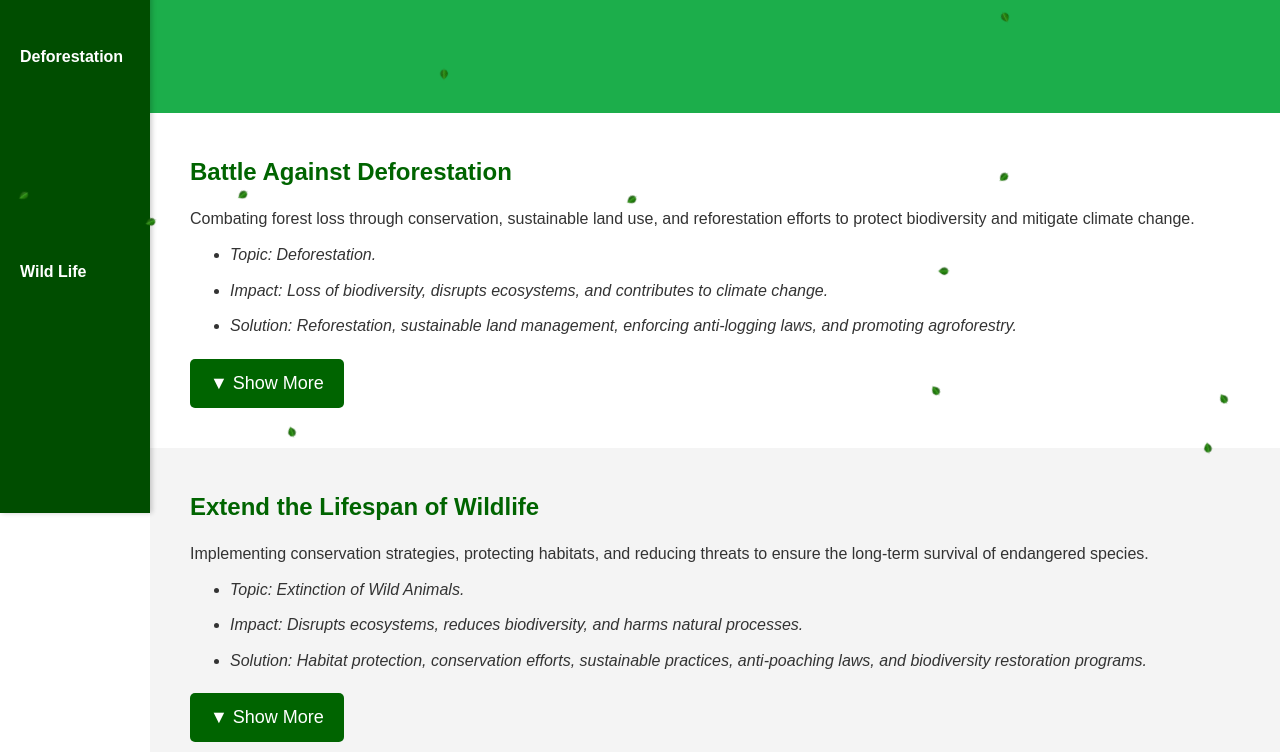
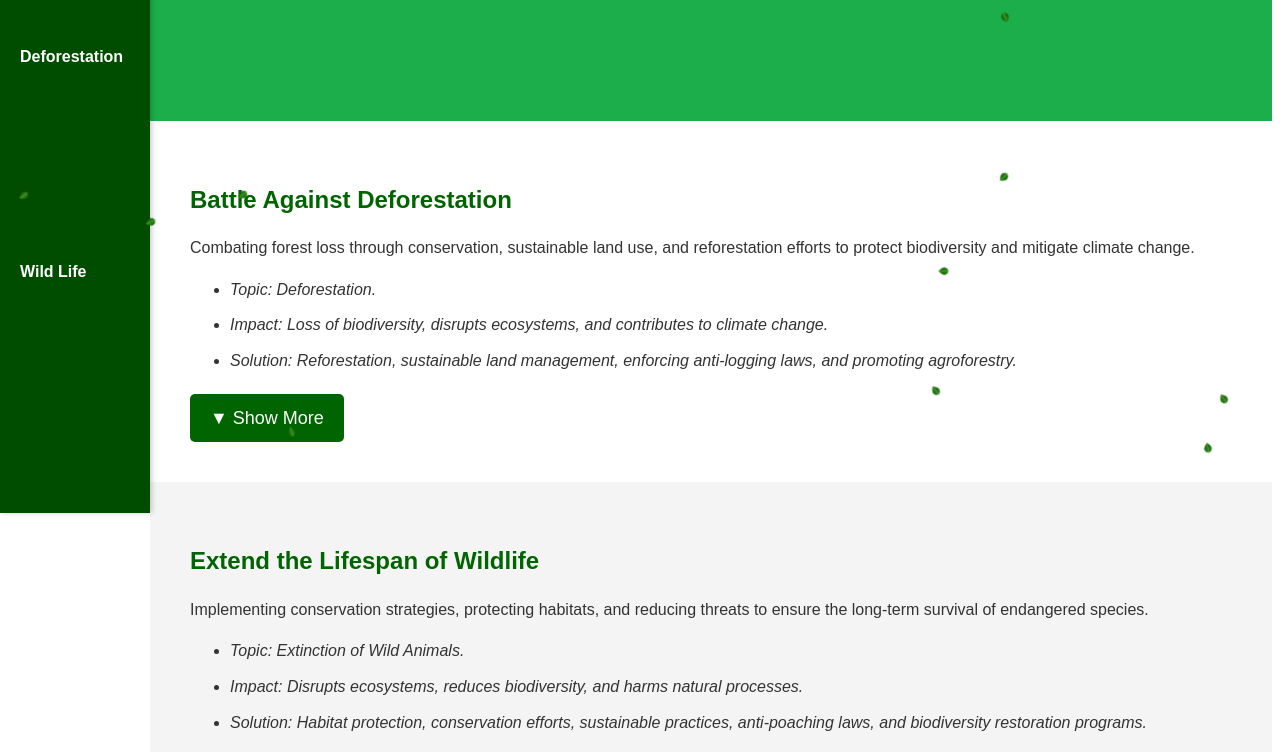
Before and after one commit to ChanJAE123/CHANJAEPROJ, a plain HTML site: page sdg.html in a window 1280 px wide. Shown: the part 287-1039 px from the top of the page. Drawn offline with Linux system fonts and the light colour scheme.

Commit message:
random push

```diff
--- a/homepage.css
+++ b/homepage.css
@@ -200,7 +200,7 @@ body {
     opacity: 0;
     visibility: hidden;
     position: absolute;
-    top: 85%;
+    top: 80%;
     left: 60%;
     transform: translateX(-50%);
     font-size: 2rem;
--- a/sdg.css
+++ b/sdg.css
@@ -4,7 +4,7 @@ fix responsiveness sa mobile view and
 adjust maui animation*/
 
 * {
-  margin: 0;
+  margin: 10;
   padding: 0;
   box-sizing: border-box;
 }
--- a/sdg.html
+++ b/sdg.html
@@ -164,7 +164,7 @@
         window.scrollTo({ top: 0, behavior: "smooth" });
       });
 
-      const numberOfLeaves = 30;
+      const numberOfLeaves = 20;
       const body = document.body;
 
       for (let i = 0; i < numberOfLeaves; i++) {
```
Also changed, not shown: index.html (+1 -1 lines).
